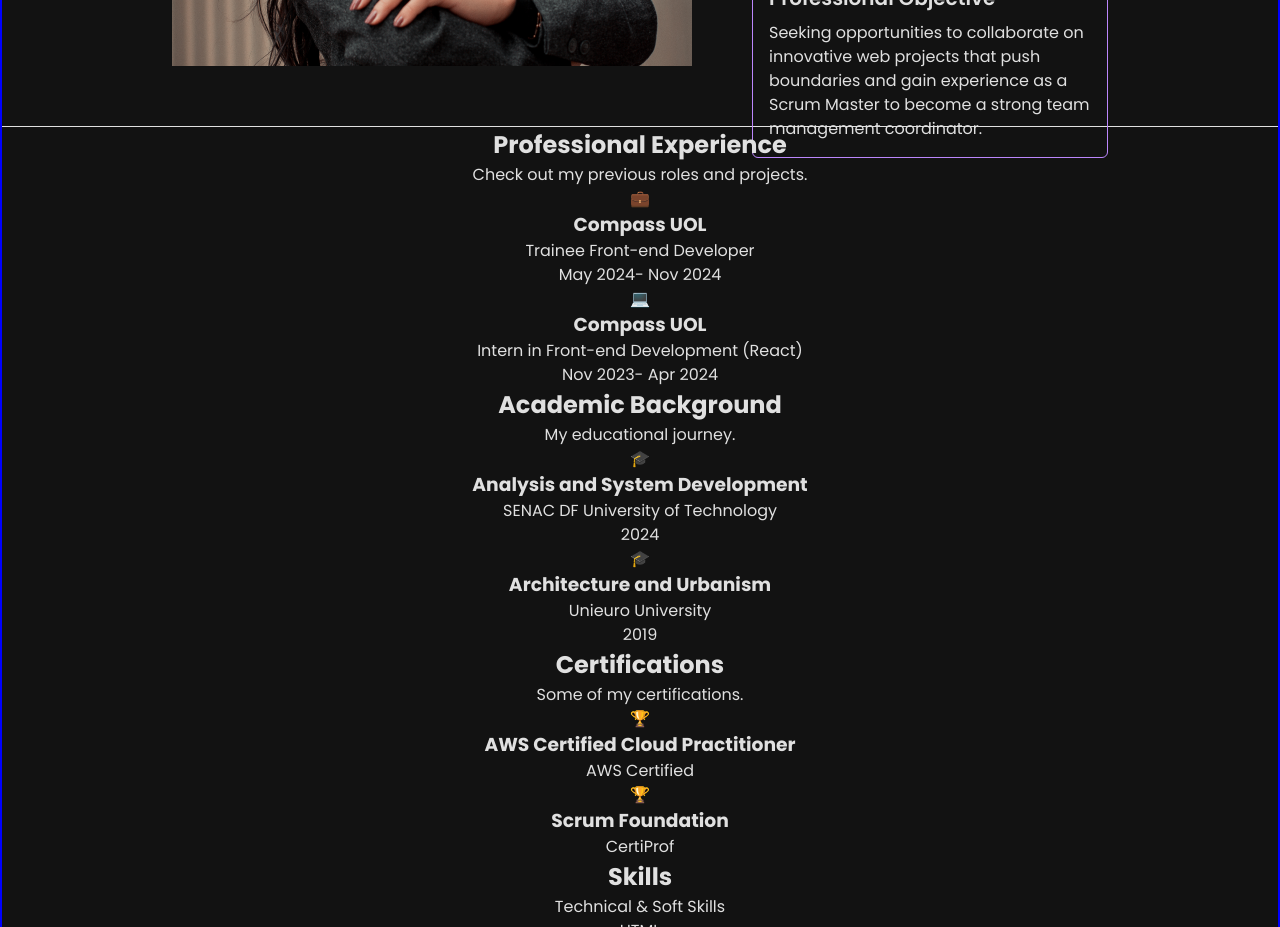
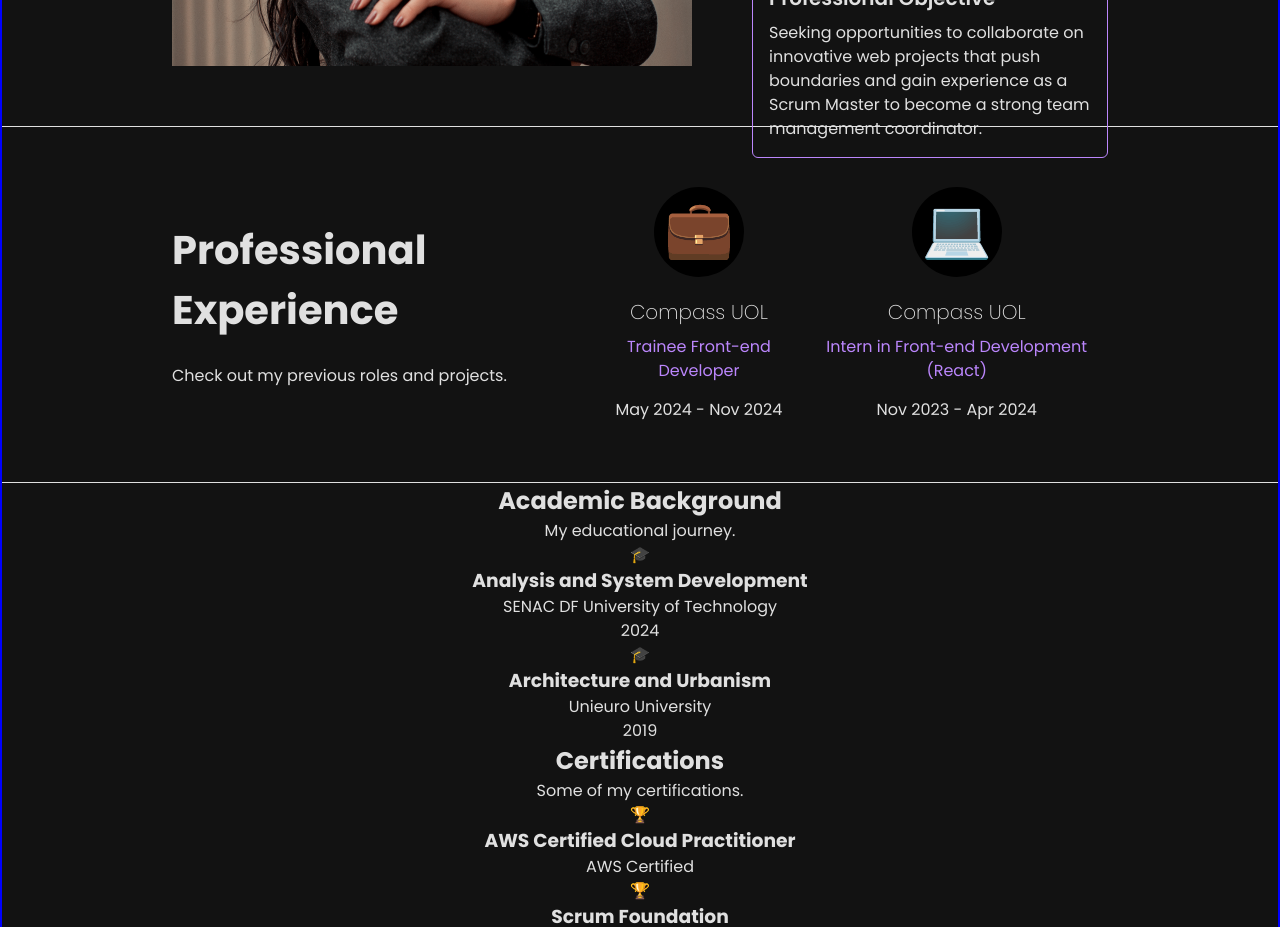
Before and after one commit to Nathrds/NR, a React (Vite) app in the folder nathalia-portifolio/: page / in a window 1280 px wide. Shown: the part 1120-2047 px from the top of the page. Built offline with nearby package versions, Linux system fonts and the light colour scheme.

Commit message:
css experience section

```diff
--- a/nathalia-portifolio/src/portifolio/Portfolio.tsx
+++ b/nathalia-portifolio/src/portifolio/Portfolio.tsx
@@ -2,7 +2,7 @@ import { testimonials, skills, certifications, experiences, education, aboutItem
 import { Testimonial } from './components/Testimonial';
 import { SkillItem } from './components/SkillItem';
 import { CertificationItem } from './components/CertificationItem';
-import { ExperienceItem } from './components/ExperienceItem';
+// import { ExperienceItem } from './components/ExperienceItem';
 import { EducationItem } from './components/EducationItem';
 // import { AboutItem } from './components/AboutItem';
 import styles from './css/Portfolio.module.css';
@@ -93,7 +93,12 @@ export const Portfolio = () => {
           </div>
           <div className={styles.list3}>
             {experiences.map((exp, index) => (
-              <ExperienceItem key={index} {...exp} />
+              <div key={index} className={styles.experienceItem}>
+                <p className={styles.experienceIcon}>{exp.icon}</p>
+                <p className={styles.experienceCompany}>{exp.company}</p>
+                <h3 className={styles.experienceTitle}>{exp.role}</h3>
+                <p className={styles.experiencePeriod}>{exp.period}</p>
+              </div>
             ))}
           </div>
         </section>
--- a/nathalia-portifolio/src/portifolio/css/Portfolio.module.css
+++ b/nathalia-portifolio/src/portifolio/css/Portfolio.module.css
@@ -208,3 +208,67 @@ body {
     font-weight: 400;
     text-align: left;
 }
+
+/* Experience Section */
+.list2 {
+    /* border: 1px solid red; */
+    border-bottom: 1px solid var(--color-text);
+    padding: 60px 170px !important;
+    display: flex;
+    justify-content: space-between;
+    flex-direction: row;
+    align-items: center;
+}
+
+.container5 {
+    /* border: 1px solid darkred; */
+    text-align: left;
+}
+
+.title7 {
+    /* border: 1px solid purple; */
+    font-size: 40px;
+    font-weight: bold;
+}
+
+.description4 {
+    /* border: 2px solid aqua; */
+    padding-top: 24px !important;
+}
+
+.list3 {
+    /* border: 1px solid lightsalmon; */
+    display: flex;
+    flex-direction: row;
+    width: 600px;
+    justify-content: space-between;
+}
+
+.experienceItem {
+    /* border: 1px solid darkorange; */
+    display: flex;
+    flex-direction: column;
+    align-items: center;
+}
+
+.experienceIcon {
+    background-color: #000;
+    border-radius: 50%;
+    height: 90px;
+    width: 90px;
+    margin-bottom: 20px !important;
+    font-size: 3.5rem;
+}
+
+.experienceCompany {
+    font-size: 20px;
+    font-weight: 200;
+    margin-bottom: 8px !important;
+}
+
+.experienceTitle {
+    font-size: 16px;
+    font-weight: 400;
+    color: var(--color-highlights);
+    margin-bottom: 15px !important;
+}
--- a/nathalia-portifolio/src/portifolio/data.ts
+++ b/nathalia-portifolio/src/portifolio/data.ts
@@ -45,13 +45,13 @@ export const experiences: ExperienceProps[] = [
     icon: "💼",
     company: "Compass UOL",
     role: "Trainee Front-end Developer",
-    period: "May 2024- Nov 2024"
+    period: "May 2024 - Nov 2024"
   },
   {
     icon: "💻",
     company: "Compass UOL",
     role: "Intern in Front-end Development (React)",
-    period: "Nov 2023- Apr 2024"
+    period: "Nov 2023 - Apr 2024"
   }
 ];
 
```
